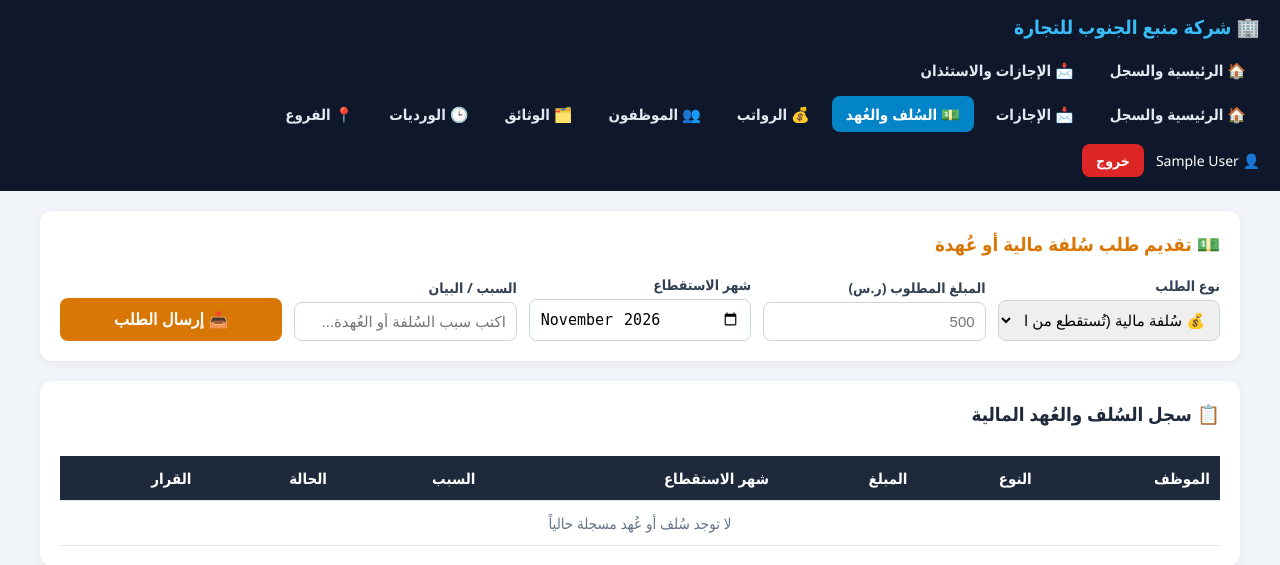
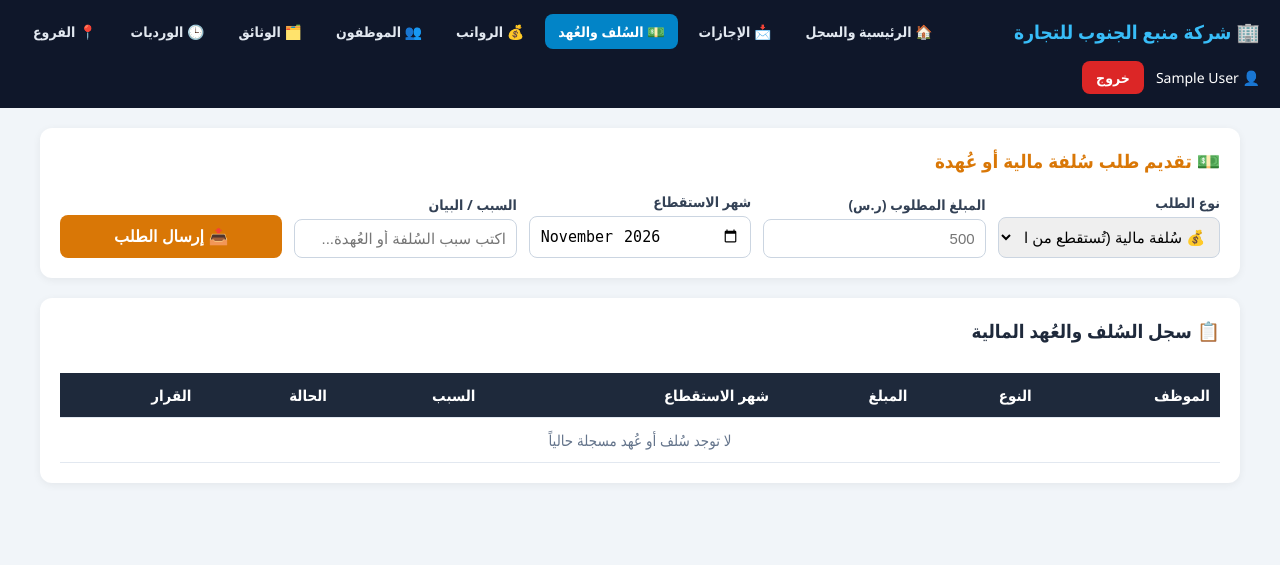
Before and after one commit to wahidhakamy-debug/attendance-system, a Flask app: page /advances in a window 1280 px wide. Shown: the top 565 px of the page. Run offline with Flask 3, Linux system fonts and the light colour scheme; the visitor is signed in with stand-in values (Sample User, id 1); data that the repository does not hold is empty; some libraries are stand-ins or nearby versions.

Commit message:
Refine navbar link styles in base.html
Adjusted padding and font size for nav links.

```diff
--- a/templates/base.html
+++ b/templates/base.html
@@ -9,7 +9,7 @@
         .navbar { background: #0f172a; color: white; padding: 14px 20px; display: flex; flex-wrap: wrap; justify-content: space-between; align-items: center; gap: 12px; }
         .nav-brand { font-size: 19px; font-weight: bold; color: #38bdf8; }
         .nav-links { display: flex; flex-wrap: wrap; gap: 8px; }
-        .nav-links a { color: #e2e8f0; text-decoration: none; padding: 8px 14px; border-radius: 8px; font-weight: 600; font-size: 15px; transition: 0.2s; }
+        .nav-links a { color: #e2e8f0; text-decoration: none; padding: 8px 13px; border-radius: 8px; font-weight: 600; font-size: 14px; transition: 0.2s; }
         .nav-links a:hover, .nav-links a.active { background: #0284c7; color: white; }
         .nav-user { display: flex; align-items: center; gap: 12px; font-size: 14px; }
         .btn-logout { background: #dc2626; color: white; padding: 7px 14px; border-radius: 8px; text-decoration: none; font-weight: bold; }
@@ -39,9 +39,6 @@
         <div class="nav-brand">🏢 شركة منبع الجنوب للتجارة</div>
         <div class="nav-links">
             <a href="/dashboard" class="{% if page == 'dashboard' %}active{% endif %}">🏠 الرئيسية والسجل</a>
-            <a href="/leaves" class="{% if page == 'leaves' %}active{% endif %}">📩 الإجازات والاستئذان</a>
-                                                <div class="nav-links">
-            <a href="/dashboard" class="{% if page == 'dashboard' %}active{% endif %}">🏠 الرئيسية والسجل</a>
             <a href="/leaves" class="{% if page == 'leaves' %}active{% endif %}">📩 الإجازات</a>
             <a href="/advances" class="{% if page == 'advances' %}active{% endif %}">💵 السُلف والعُهد</a>
             {% if session['role'] != 'admin' %}
@@ -54,9 +51,6 @@
             <a href="/shifts" class="{% if page == 'shifts' %}active{% endif %}">🕒 الورديات</a>
             <a href="/branches" class="{% if page == 'branches' %}active{% endif %}">📍 الفروع</a>
             {% endif %}
-        </div>
-
-        </div>
         </div>
         <div class="nav-user">
             <span>👤 {{ session['name'] }}</span>
```
